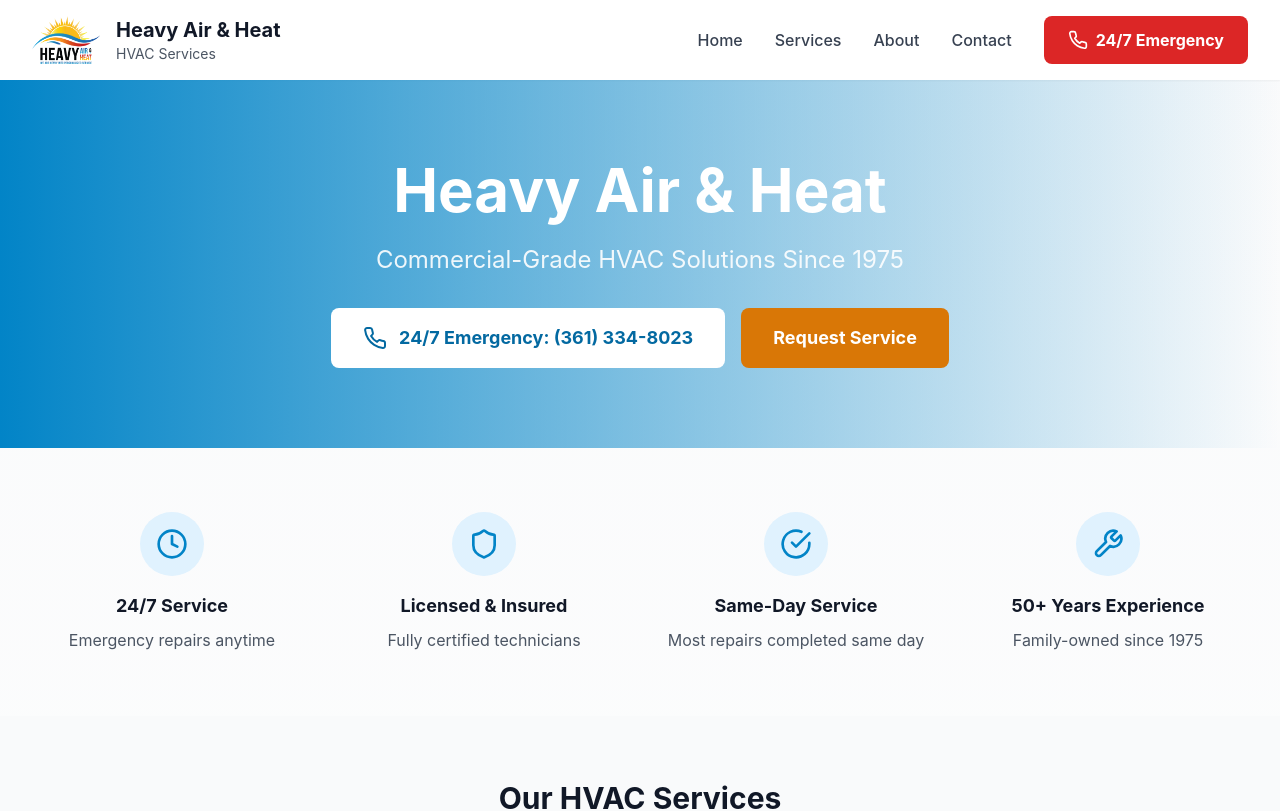
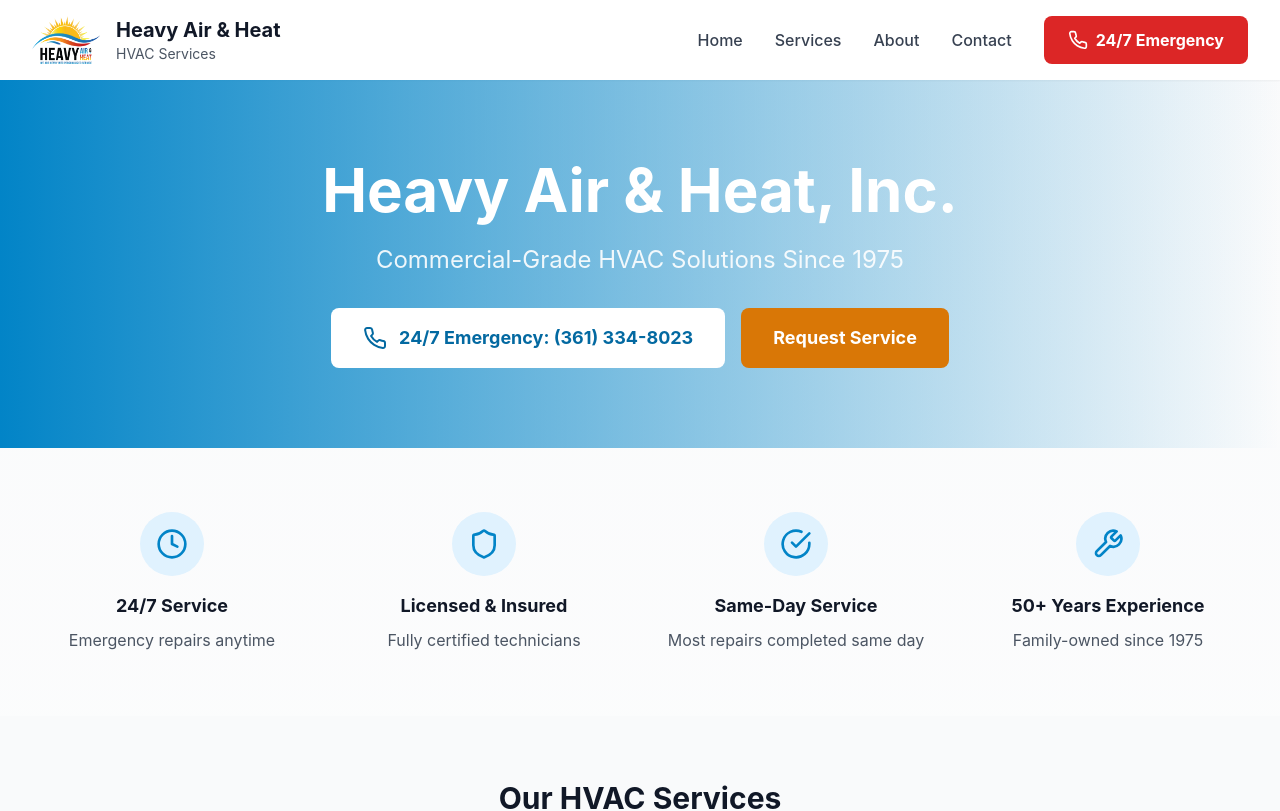
Before and after one commit to drytech1/heavy-air-heat-website, a Next.js app: page / in a window 1280 px wide. Shown: the top 811 px of the page. Built offline with nearby package versions, Linux system fonts and the light colour scheme.

Commit message:
Update company name in header

```diff
--- a/app/page.tsx
+++ b/app/page.tsx
@@ -13,7 +13,7 @@ export default function Home() {
         <div className="max-w-7xl mx-auto px-4 sm:px-6 lg:px-8 py-20">
           <div className="text-center">
             <h1 className="text-4xl md:text-6xl font-bold mb-6">
-              Heavy Air & Heat
+              Heavy Air & Heat, Inc.
             </h1>
             <p className="text-xl md:text-2xl mb-8 opacity-90">
               Commercial-Grade HVAC Solutions Since 1975
```
